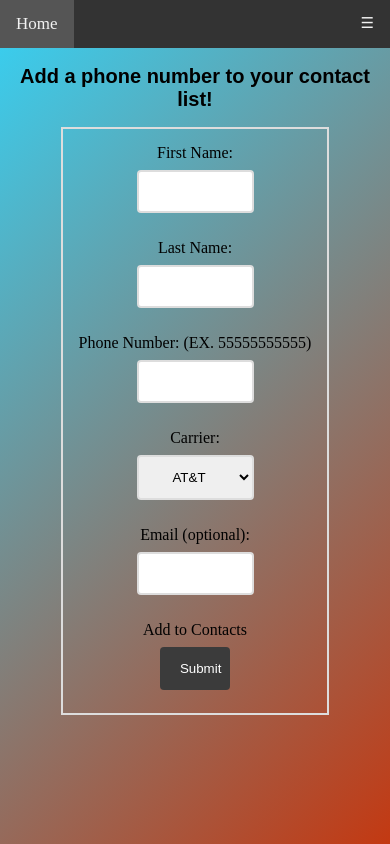
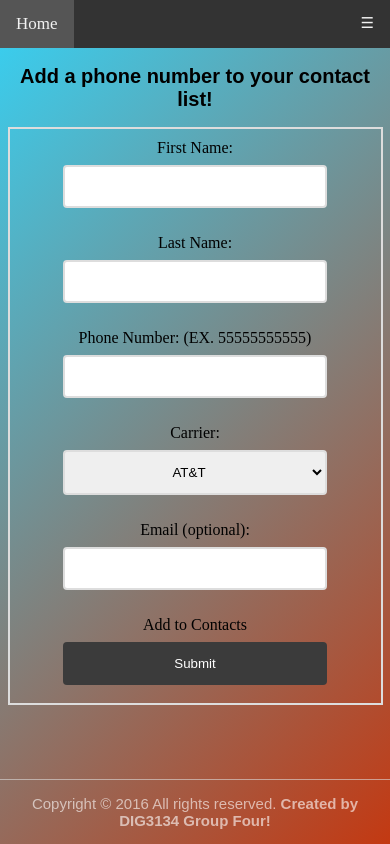
Before and after one commit to Nicolas5150/MessageApp, a PHP site: page /php/add.php in a window 390 px wide. Run offline with PHP 8.4, Linux system fonts and the light colour scheme; the visitor is signed in with stand-in values (Sample User, id 1).

Commit message:
Mobile Styling, and Other Enhancements
Added some mobile responsiveness to the site and styled tables a bit
more with CSS. Fixed issue with button sending to old link. Added
footer to all pages.

```diff
--- a/css/basic_style.css
+++ b/css/basic_style.css
@@ -46,6 +46,10 @@ h3{
 }
 
 /*Unordered list items*/
+.topnav{
+  width: 100%;
+}
+
 ul {
   background-color: #333;
   list-style-type: none;
@@ -113,11 +117,12 @@ table {
 }
 
 th, td, tr  {
-	padding: 15px;
+	padding: 5px;
 }
 
 tr:hover{
-	background-color:#58ccef;
+	background-color:#ddd;
+  opacity: .6;
 }
 
 /*input text and submit button styles*/
@@ -165,29 +170,45 @@ input[type=submit]:hover {
   background-color: darkblue;
 }
 
-/*Id Styles*/
+/*Id and Section Styles*/
 #container{
 	margin: auto;
 	width: 100%;
 }
 
-#phone{
-	margin: auto;
-	padding:15px;
-	width:60%;
-	border: 2px solid #ddd;
-
+.profileImg {
+  border: 2px solid #ddd;
+  padding: 4px;
 }
 
-#Message{
-	margin: auto;
-	width:40%;
-	border: 2px solid #ddd;
-	padding: 15px;
+#Message, #phone {
+  border: 2px solid #ddd;
+  margin: auto;
+  padding: 15px;
+  width: 50%;
+}
+
+#phoneform input, #messageform input, #carrier {
+  width: 55%;
 }
 
 #messageform textarea {
-  width: 100%;
+  width: 85%;
+}
+
+/* Footer */
+.footer {
+  border-top: 1px solid #ddd;
+  bottom:0;
+  opacity: .6;
+  position:absolute;
+  text-align: center;
+  width:100%;
+}
+
+.footer p {
+  color: white;
+	font-size: 15px;
 }
 
 /* Media quiereys */
@@ -197,9 +218,7 @@ input[type=submit]:hover {
     float: right;
     display: inline-block;
   }
-}
 
-@media screen and (max-width:680px) {
   ul.topnav.responsive {position: relative;}
   ul.topnav.responsive li.icon {
     position: absolute;
@@ -214,4 +233,18 @@ input[type=submit]:hover {
     display: block;
     text-align: left;
   }
+
+  /*Id and Section Styles*/
+  #Message, #phone {
+    padding: 10px;
+    width: 90%;
+  }
+
+  #phoneform input, #messageform input, #carrier {
+    width: 75%;
+  }
+
+  #messageform textarea {
+    width: 100%;
+  }
 }
--- a/js/navbar.js
+++ b/js/navbar.js
@@ -7,3 +7,15 @@ function myFunction() {
         x.className = "topnav";
     }
 }
+
+// Append an image to the screen
+function addImage(what) {
+  var img = new Image();
+  img.setAttribute("class", 'profileImg');
+  img.setAttribute("alt", 'GenderImg');
+  img.setAttribute("width", "10%");
+  img.setAttribute("height", "10%");
+  img.src = what;
+  var pic = document.getElementById("avatar");
+  pic.appendChild(img);
+}
--- a/php/add.php
+++ b/php/add.php
@@ -28,8 +28,7 @@
 		<h2>Add a phone number to your contact list!</h2>
 		<div id="container">
 			<div id="phone">
-
-				<form method="post" action="<?php echo htmlspecialchars($_SERVER["PHP_SELF"]);?>">
+				<form id="phoneform" method="post" action="<?php echo htmlspecialchars($_SERVER["PHP_SELF"]);?>">
 				  First Name:<br>
 				  <input type="text" name="firstname"><br/><br/>
 					Last Name:<br>
@@ -53,6 +52,7 @@
 				</form>
 			</div>
 		</div>
+		<?php include("footer.php"); ?>
 	</body>
 </html>
 
--- a/php/contacts.php
+++ b/php/contacts.php
@@ -48,5 +48,6 @@
    			  }
         ?>
     </table>
+		<?php include("footer.php"); ?>
   </body>
 </html>
--- a/php/create.php
+++ b/php/create.php
@@ -37,11 +37,11 @@
 				  <br>
 				  Message:<br>
 				  <textarea rows="4" cols="50" name="comment" placeholder="Enter message here"></textarea>
-
 				  <br>
 				  <input type="submit" name="submit" value="submit">
 				</form>
 			</div>
+			<?php include("footer.php"); ?>
 	</body>
 </html>
 
--- /dev/null
+++ b/php/footer.php
@@ -0,0 +1,3 @@
+<footer class="footer">
+				<p>Copyright &copy; 2016 All rights reserved. <strong>Created by DIG3134 Group Four!</strong></p>
+</footer>
--- a/php/index.php
+++ b/php/index.php
@@ -29,7 +29,6 @@
 
 		<h2>Welcome to the Message App, please log in to get started!</h2>
     <div class="forms">
-    	<h1>Log In to your account here!</h1>
     	<form action="#" method="POST">
     		<input name="username" type="text" placeholder="Username" class= "box" value=""><br>
     		<input name="password" type="password" placeholder="Password" class= "box" value=""><br>
@@ -40,6 +39,7 @@
         <input type="submit" value="No Account?" />
       </form>
     </div>
+    <?php include("footer.php"); ?>
   </body>
 </html>
 
```
Also changed, not shown: php/profile.php (+10 -3 lines), php/register.php (+5 -4 lines), img/female.jpg (added), img/female.png (deleted), img/male.jpg (added), img/male.png (deleted). Lines whose indentation alone changed are shown as unchanged.
